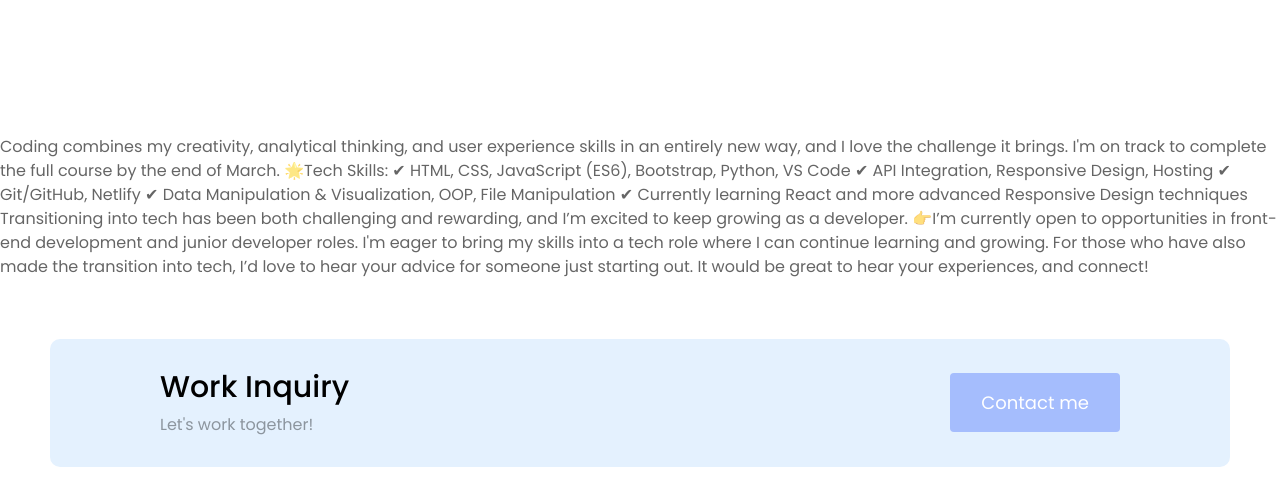
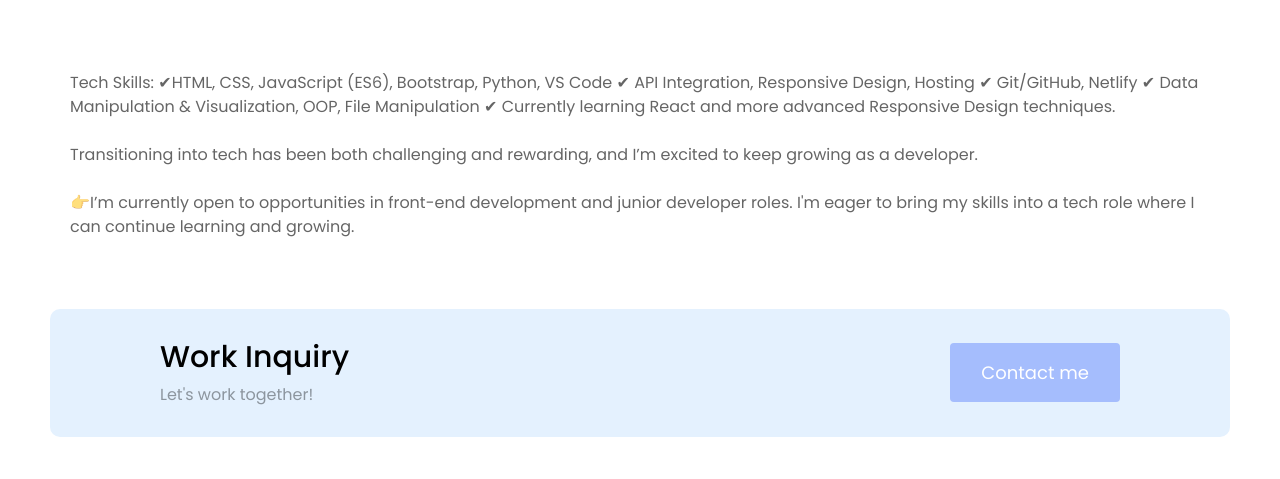
Before and after one commit to georgia-lee04/georgia-lee-portfolio, a plain HTML site: page about.html in a window 1280 px wide. Shown: the part 772-1251 px from the top of the page. Drawn offline with nearby package versions, Linux system fonts and the light colour scheme.

Commit message:
Updated about page content and page links

```diff
--- a/about.html
+++ b/about.html
@@ -68,15 +68,16 @@
               While my path into coding may be slightly unconventional, my
               experience in PR and background in History and Psychology bring a
               unique perspective to problem-solving in tech. I love that coding
-              offers endless opportunities to learn and grow, and I’m especially
-              interested in Front-End Development and UX/UI Development.
+              offers endless opportunities to learn and grow.
               <br />
               A few months ago, I took the leap into front-end development
               through the SheCodes Bootcamp Course, where I’ve gained hands-on
               experience in HTML, CSS, JavaScript, and Python, with React as my
               next focus.
             </p>
-            <a href="#" class="btn btn-branding">👉Check out my work</a>
+            <a href="/work.html" class="btn btn-branding"
+              >👉Check out my work</a
+            >
           </div>
         </div>
         <div class="col-lg-6">
@@ -89,21 +90,20 @@
       </div>
     </div>
 
-    <p class="mt-5">
-      Coding combines my creativity, analytical thinking, and user experience
-      skills in an entirely new way, and I love the challenge it brings. I'm on
-      track to complete the full course by the end of March. 🌟Tech Skills: ✔
-      HTML, CSS, JavaScript (ES6), Bootstrap, Python, VS Code ✔ API Integration,
-      Responsive Design, Hosting ✔ Git/GitHub, Netlify ✔ Data Manipulation &
-      Visualization, OOP, File Manipulation ✔ Currently learning React and more
-      advanced Responsive Design techniques Transitioning into tech has been
-      both challenging and rewarding, and I’m excited to keep growing as a
-      developer. 👉I’m currently open to opportunities in front-end development
-      and junior developer roles. I'm eager to bring my skills into a tech role
-      where I can continue learning and growing. For those who have also made
-      the transition into tech, I’d love to hear your advice for someone just
-      starting out. It would be great to hear your experiences, and connect!
+    <p class="about-paragraph mt-2">
+      Tech Skills: ✔HTML, CSS, JavaScript (ES6), Bootstrap, Python, VS Code ✔
+      API Integration, Responsive Design, Hosting ✔ Git/GitHub, Netlify ✔ Data
+      Manipulation & Visualization, OOP, File Manipulation ✔ Currently learning
+      React and more advanced Responsive Design techniques. <br />
+      <br />
+      Transitioning into tech has been both challenging and rewarding, and I’m
+      excited to keep growing as a developer. <br />
+      <br />
+      👉I’m currently open to opportunities in front-end development and junior
+      developer roles. I'm eager to bring my skills into a tech role where I can
+      continue learning and growing.
     </p>
+
     <footer>
       <div
         class="contact-box d-flex justify-content-between mb-5 d-none d-md-flex"
@@ -134,12 +134,16 @@
       </div>
       <p class="text-center mt-4">
         👉This website was coded by
-        <a href="https://github.com/georgia-lee04" class="end-links"
+        <a
+          href="https://github.com/georgia-lee04"
+          target="_blank"
+          class="end-links"
           >Georgia Lee</a
         >
         and is open-sourced on
         <a
-          href="https://github.com/georgia-lee04/portfolio-georgia-lee"
+          href="https://github.com/georgia-lee04/georgia-lee-portfolio"
+          target="_blank"
           class="end-links"
           >Github</a
         >
--- a/styles/style.css
+++ b/styles/style.css
@@ -129,6 +129,10 @@ nav li.active a {
   color: black;
 }
 
+.about-paragraph {
+  margin: 70px;
+}
+
 footer {
   margin: 60px 0;
 }
```
Also changed, not shown: contact.html (+6 -2 lines), index.html (+2 -2 lines), work.html (+6 -2 lines).
